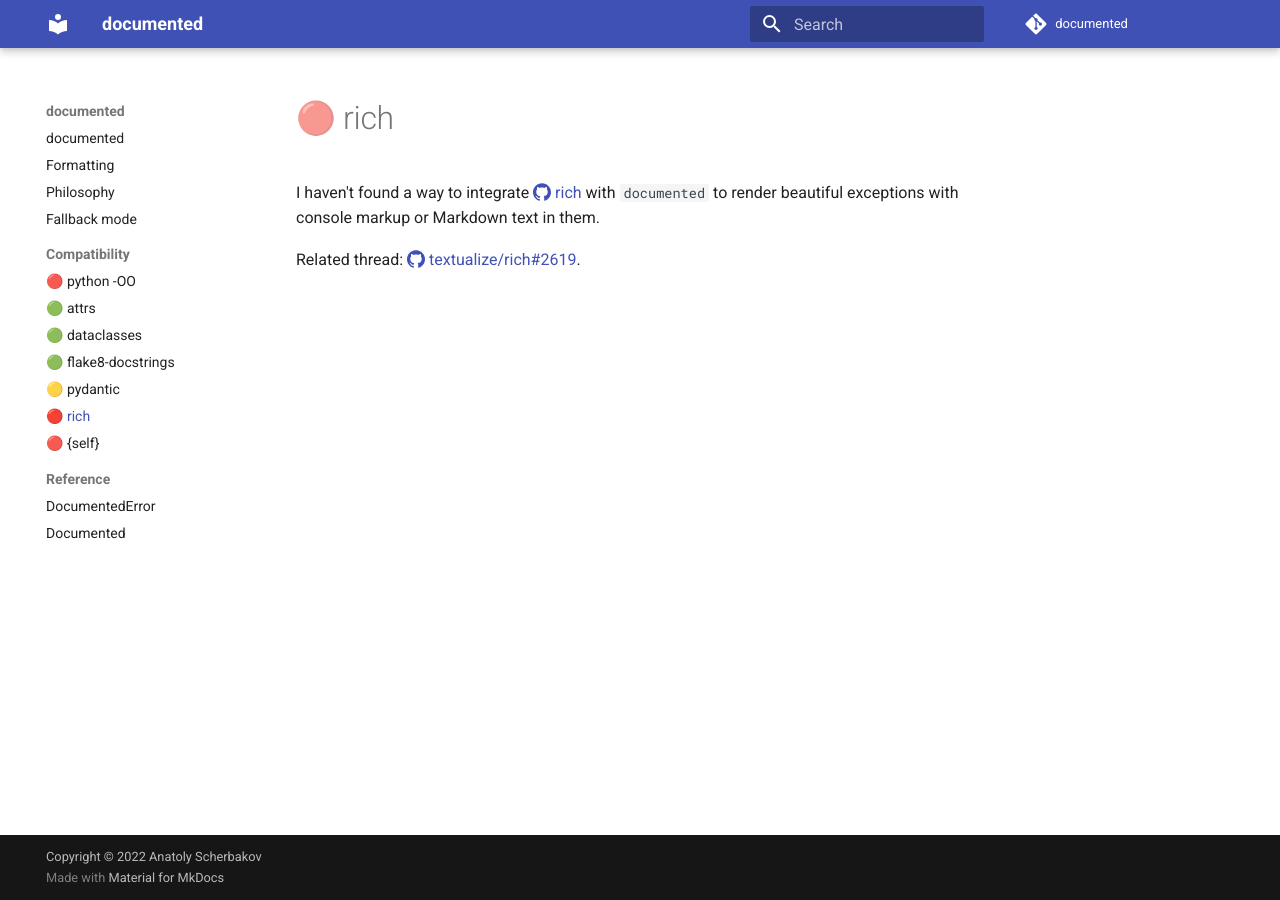
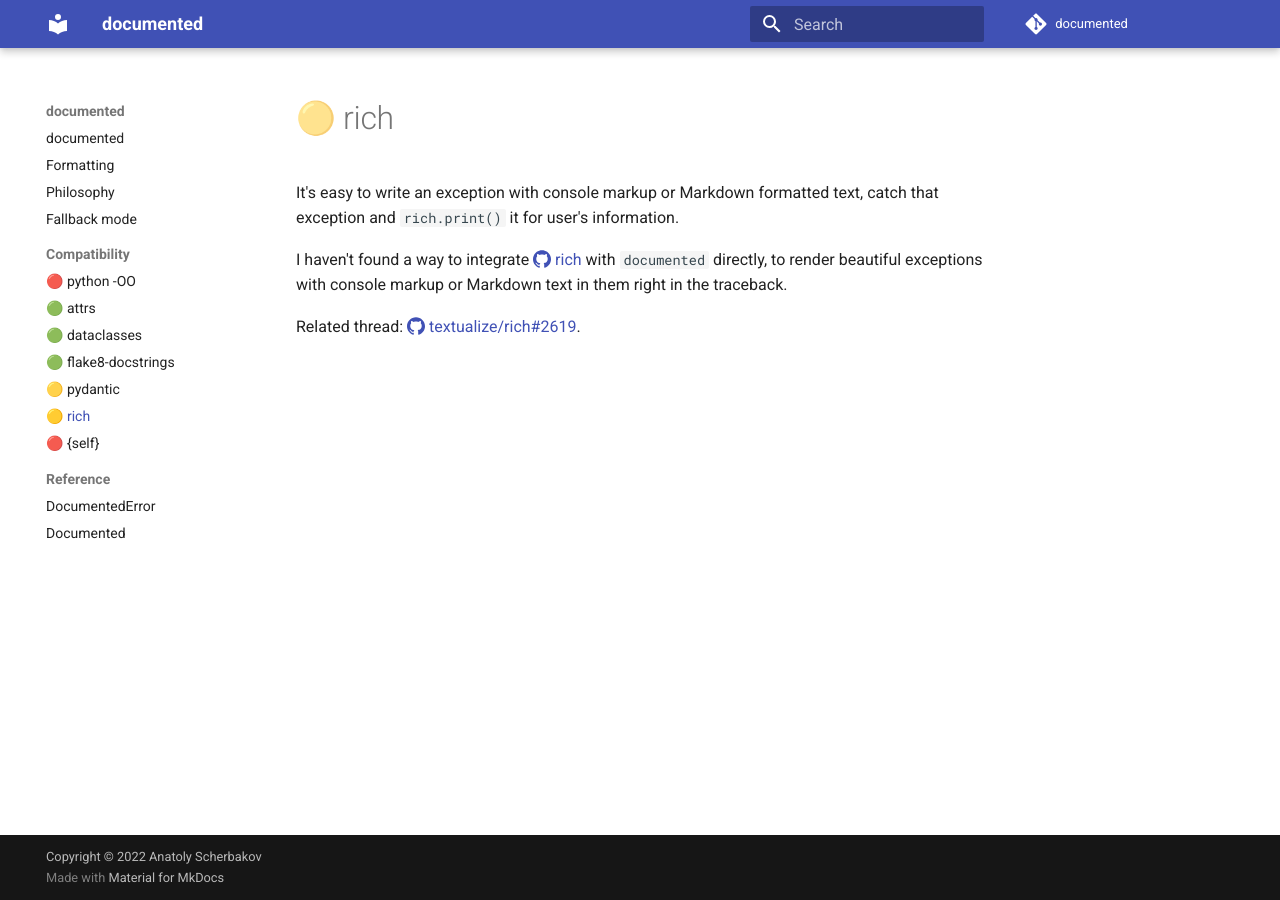
Before and after one commit to anatoly-scherbakov/documented, an MkDocs documentation site: the page built from docs/compatibility/rich.md, in a window 1280 px wide. Built offline with MkDocs 1.6.1 and Material for MkDocs 9.7.7, drawn with Linux system fonts in a browser that asks for light colours; comment, search, counter and statistics services are not loaded.

Commit message:
Correct information about `rich`

```diff
--- a/docs/compatibility/rich.md
+++ b/docs/compatibility/rich.md
@@ -1,7 +1,9 @@
 ---
-title: 🔴 rich
+title: 🟡 rich
 ---
 
-I haven't found a way to integrate [:simple-github: rich](https://github.com/textualize/rich/) with `documented` to render beautiful exceptions with console markup or Markdown text in them.
+It's easy to write an exception with console markup or Markdown formatted text, catch that exception and `rich.print()` it for user's information.
+
+I haven't found a way to integrate [:simple-github: rich](https://github.com/textualize/rich/) with `documented` directly, to render beautiful exceptions with console markup or Markdown text in them right in the traceback.
 
 Related thread: [:simple-github: textualize/rich#2619](https://github.com/Textualize/rich/issues/2619).
```
Also changed, not shown: README.md (+0 -1 lines), docs/index.md (+0 -1 lines), 1 other file.
